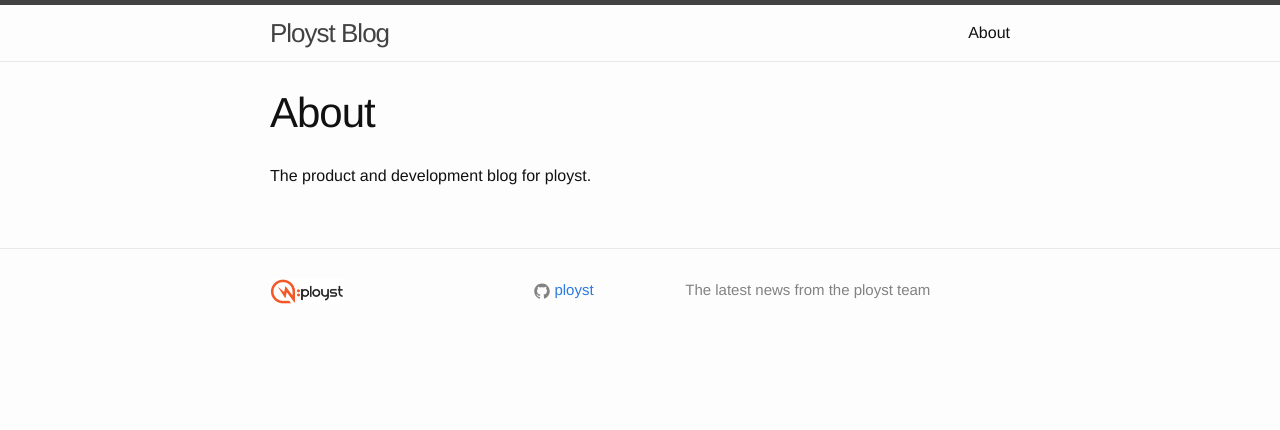
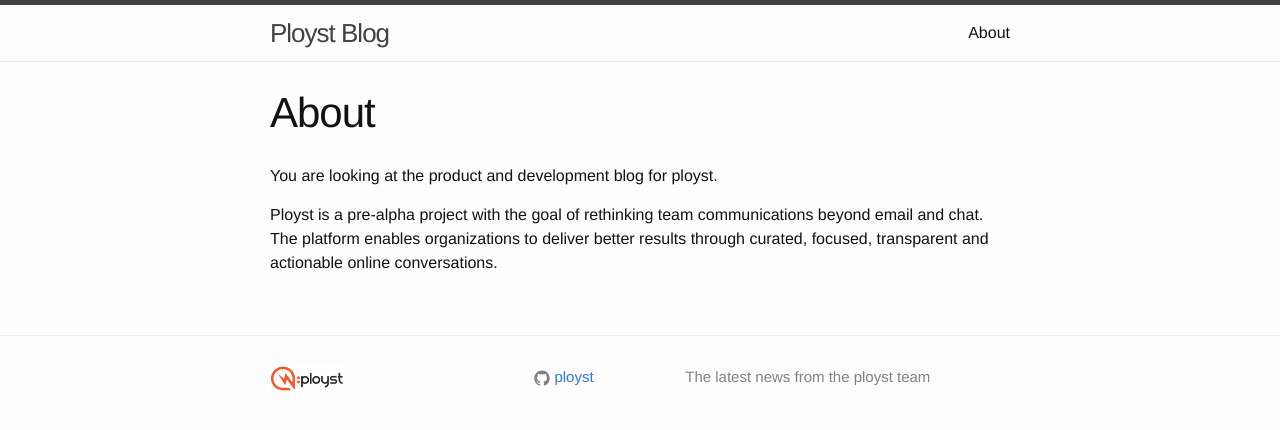
Before and after one commit to ployst/ployst.github.io, a Jekyll site: the page built from about.md, in a window 1280 px wide. Shown: the top 430 px of the page. Built offline with Jekyll 4.4.1, drawn with Linux system fonts in a browser that asks for light colours.

Commit message:
Extend about page with some info about ployst

```diff
--- a/about.md
+++ b/about.md
@@ -4,4 +4,9 @@ title: About
 permalink: /about/
 ---
 
-The product and development blog for ployst.
+You are looking at the product and development blog for ployst.
+
+Ployst is a pre-alpha project with the goal of rethinking team communications
+beyond email and chat. The platform enables organizations to deliver better
+results through curated, focused, transparent and actionable online
+conversations.
```
